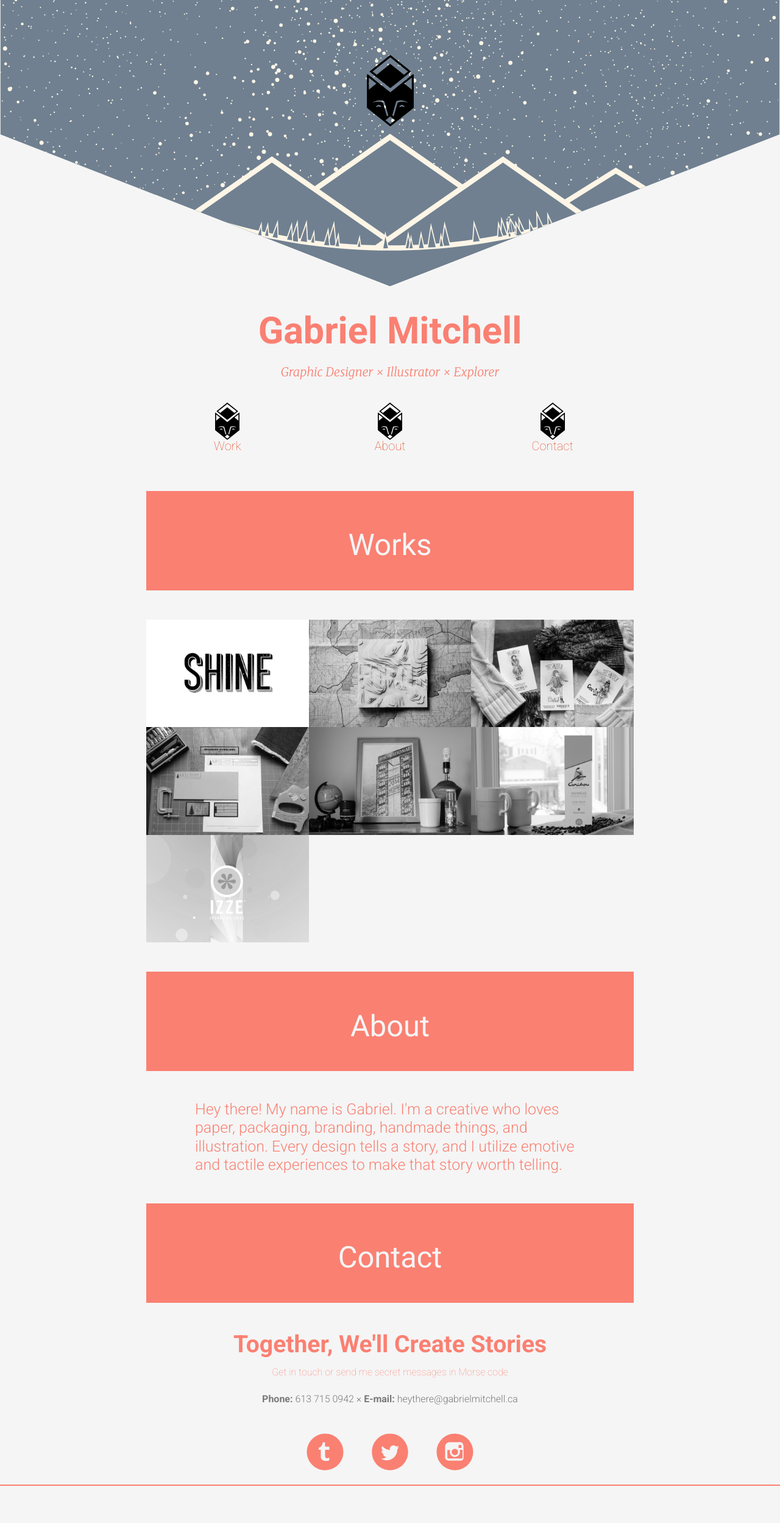
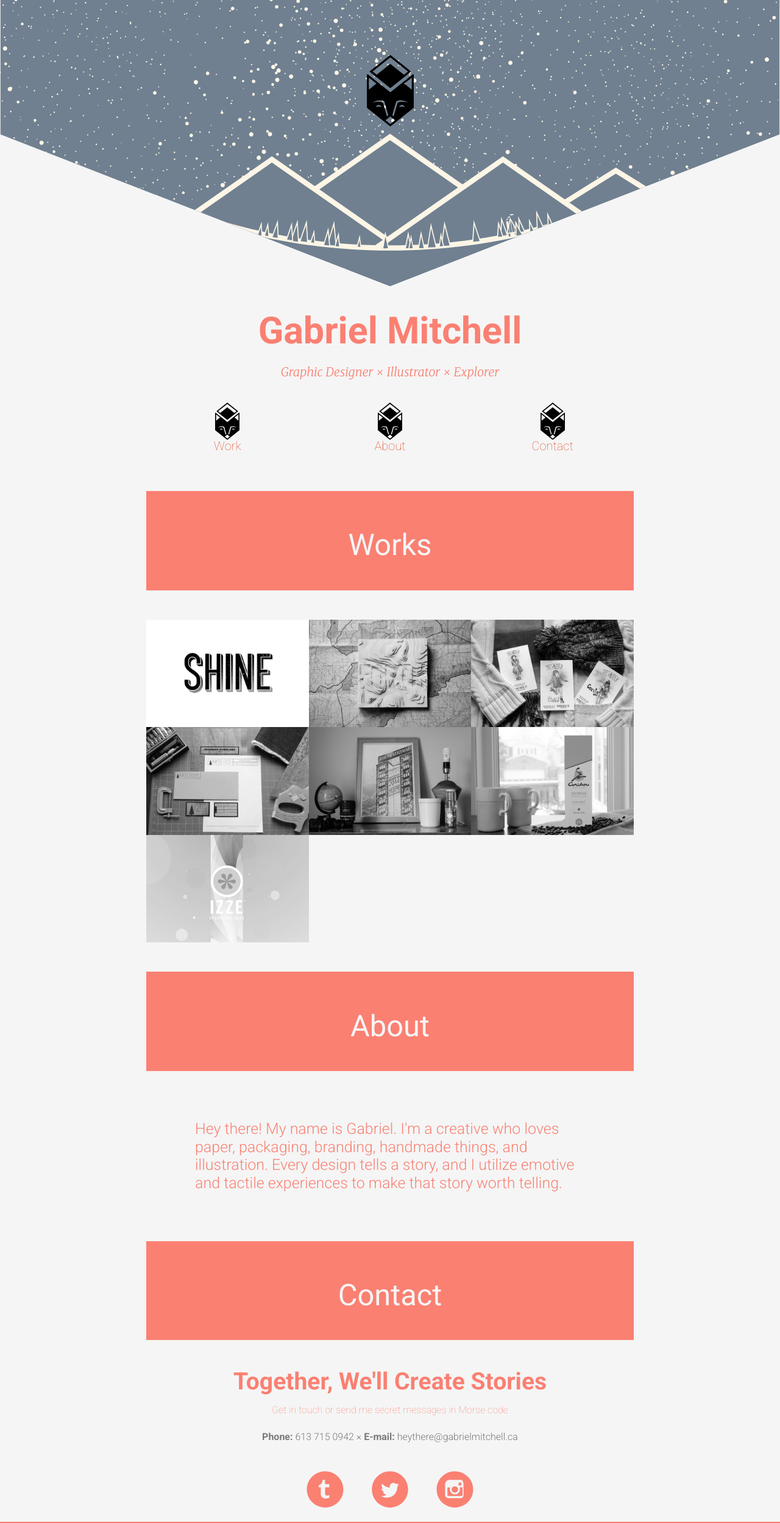
Before and after one commit to alkalinegenome/alkalinegenome.github.io, a Jekyll site: the page built from index.html, in a window 1280 px wide. Shown: the whole page at 61% size. Built offline with Jekyll 4.4.1, drawn with Linux system fonts in a browser that asks for light colours; nearby versions of some CDN libraries; before the commit the page ends 2436 px from its top, so only the background shows below that.

Commit message:
About Spacing Changed

```diff
--- a/_includes/about.html
+++ b/_includes/about.html
@@ -1,3 +1,3 @@
-<div class="center-object unit-s-1 unit-m-5-8 unit-l-5-8 unit-xl-4-8">
-	<p class="planet w300 salmon">Hey there! My name is Gabriel. I'm a creative who loves paper, packaging, branding, handmade things, and illustration. Every design tells a story, and I utilize emotive and tactile experiences to make that story worth telling.</p>
+<div class="about center-object unit-s-1 unit-m-5-8 unit-l-5-8 unit-xl-4-8">
+	<p class="planet w300 salmon v-align bottom-none about-text">Hey there! My name is Gabriel. I'm a creative who loves paper, packaging, branding, handmade things, and illustration. Every design tells a story, and I utilize emotive and tactile experiences to make that story worth telling.</p>
 </div>
```
Also changed, not shown: _includes/css/typography.css (+9 -0 lines).
